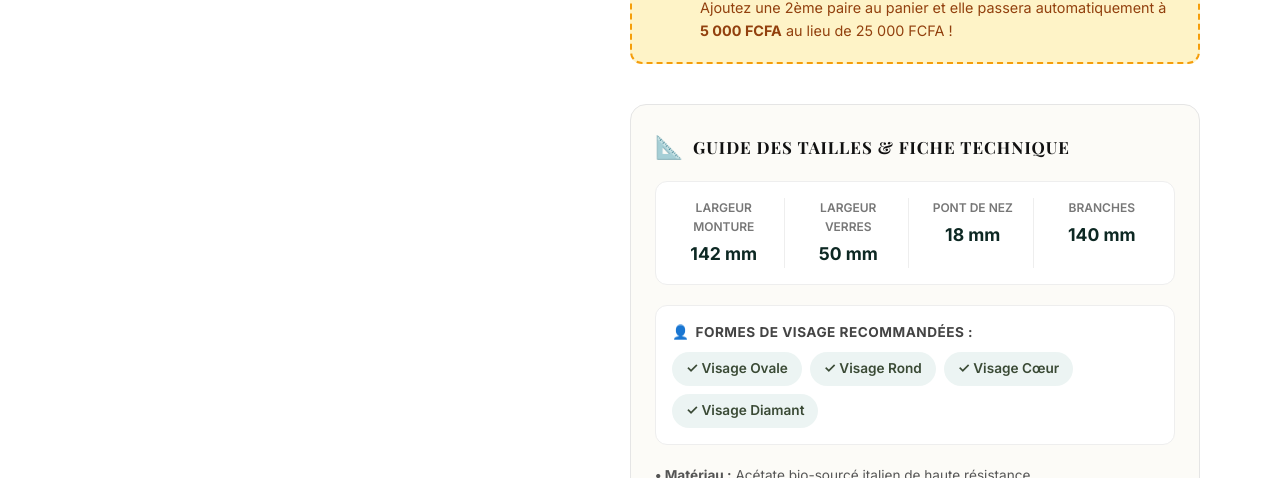
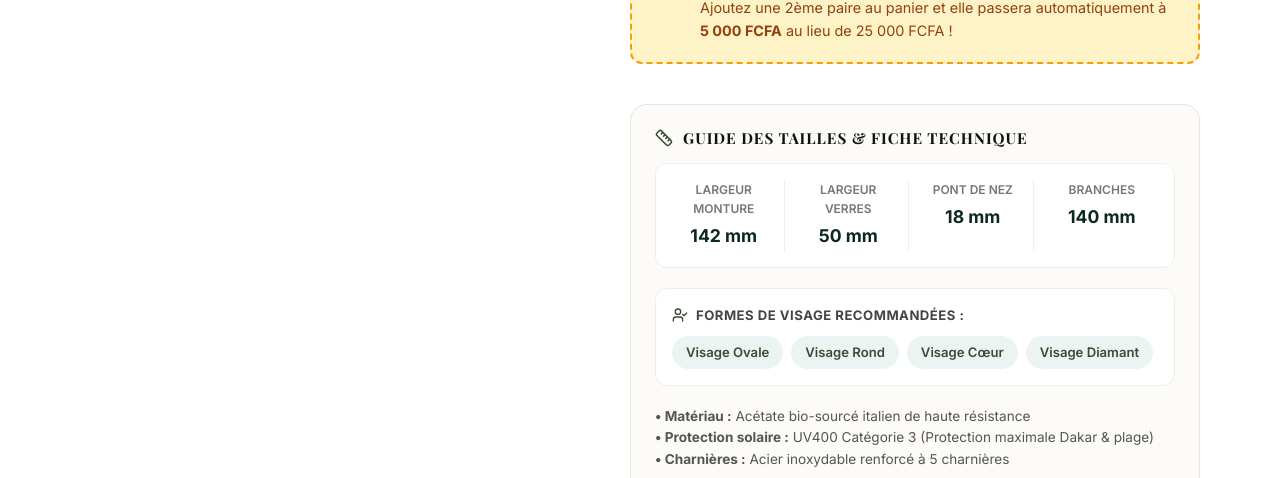
Before and after one commit to mactar27/KAI_SUN, a React (Vite) app: page /product/NDL8298 in a window 1280 px wide. Shown: the part 878-1356 px from the top of the page. Built offline with nearby package versions, Linux system fonts and the light colour scheme; no server answers; a web font is replaced by a local one.

Commit message:
style: replaced all unicode emojis with clean SVG icons and professional luxury typography

```diff
--- a/src/pages/Home.jsx
+++ b/src/pages/Home.jsx
@@ -117,7 +117,7 @@ const VariantSliderCard = ({ group, addToCart }) => {
           to={`/product/${currentProduct.id}`}
           style={{ fontSize: '0.78rem', color: '#c6a664', textDecoration: 'none', fontWeight: 700, display: 'inline-flex', alignItems: 'center', gap: '4px', marginTop: '8px' }}
         >
-          📐 Guide Tailles ({currentProduct.frame_width || (currentProduct.gender === 'homme' ? '146 mm' : '142 mm')}) &rarr;
+          Guide Tailles ({currentProduct.frame_width || (currentProduct.gender === 'homme' ? '146 mm' : '142 mm')}) &rarr;
         </Link>
       </div>
       <div style={{ display: 'flex', justifyContent: 'space-between', alignItems: 'center', marginTop: '16px' }}>
@@ -397,8 +397,8 @@ const Home = () => {
 
             {/* Guide des Tailles & Specs Preview Box on Home Page */}
             <div style={{ background: '#fff', padding: '20px', borderRadius: '16px', border: '1px solid rgba(0,0,0,0.06)', boxShadow: '0 8px 24px rgba(0,0,0,0.04)' }}>
-              <div style={{ fontSize: '0.9rem', fontWeight: 700, color: 'var(--kaia-green)', marginBottom: '10px', display: 'flex', alignItems: 'center', gap: '8px' }}>
-                📐 <strong>Guide des Tailles & Précision Optique :</strong>
+              <div style={{ fontSize: '0.85rem', fontWeight: 700, color: 'var(--kaia-green)', marginBottom: '10px', textTransform: 'uppercase', letterSpacing: '0.05em' }}>
+                Guide des Tailles & Précision Optique :
               </div>
               <div style={{ display: 'grid', gridTemplateColumns: '1fr 1fr', gap: '10px', fontSize: '0.82rem', color: '#555', marginBottom: '14px' }}>
                 <div>• Largeur monture : <strong>142 à 146 mm</strong></div>
@@ -407,7 +407,7 @@ const Home = () => {
                 <div>• Adaptabilité : <strong>Tous Visages</strong></div>
               </div>
               <a href="#collection" style={{ fontSize: '0.78rem', fontWeight: 700, color: '#c6a664', textDecoration: 'none', letterSpacing: '0.08em', textTransform: 'uppercase' }}>
-                📐 CONSULTER LE GUIDE SUR LES MODÈLES &rarr;
+                CONSULTER LE GUIDE SUR LES MODÈLES &rarr;
               </a>
             </div>
           </div>
--- a/src/pages/ProductDetail.jsx
+++ b/src/pages/ProductDetail.jsx
@@ -2,7 +2,7 @@ import React, { useContext, useEffect, useState } from 'react';
 import { useParams, Link, useNavigate } from 'react-router-dom';
 import { ShopContext } from '../context/ShopContext';
 import { ProductsContext } from '../context/ProductsContext';
-import { ArrowLeft, Check, ZoomIn, X } from 'lucide-react';
+import { ArrowLeft, Check, ZoomIn, X, Ruler, UserCheck, ShieldCheck } from 'lucide-react';
 
 const ProductDetail = () => {
   const { products } = useContext(ProductsContext);
@@ -285,8 +285,8 @@ const ProductDetail = () => {
             {/* GUIDE DES TAILLES & FICHE TECHNIQUE */}
             <div style={{ marginTop: '32px', marginBottom: '32px', background: '#fcfbf7', border: '1px solid #e5e5e5', borderRadius: '16px', padding: '24px' }}>
               <div style={{ display: 'flex', alignItems: 'center', gap: '10px', marginBottom: '16px' }}>
-                <span style={{ fontSize: '1.4rem' }}>📐</span>
-                <h3 style={{ margin: 0, fontSize: '1.05rem', fontWeight: 700, textTransform: 'uppercase', letterSpacing: '1px', color: '#111' }}>
+                <Ruler size={18} style={{ color: '#3a4a35' }} />
+                <h3 style={{ margin: 0, fontSize: '0.95rem', fontWeight: 700, textTransform: 'uppercase', letterSpacing: '1px', color: '#111' }}>
                   Guide des Tailles & Fiche Technique
                 </h3>
               </div>
@@ -321,8 +321,8 @@ const ProductDetail = () => {
 
               {/* Recommended Face Shapes */}
               <div style={{ background: '#fff', padding: '16px', borderRadius: '12px', border: '1px solid #eee', marginBottom: '20px' }}>
-                <div style={{ fontSize: '0.85rem', fontWeight: 700, textTransform: 'uppercase', letterSpacing: '0.5px', color: '#444', marginBottom: '8px', display: 'flex', alignItems: 'center', gap: '6px' }}>
-                  <span>👤</span> Formes de Visage Recommandées :
+                <div style={{ fontSize: '0.82rem', fontWeight: 700, textTransform: 'uppercase', letterSpacing: '0.5px', color: '#444', marginBottom: '10px', display: 'flex', alignItems: 'center', gap: '8px' }}>
+                  <UserCheck size={16} style={{ color: '#3a4a35' }} /> Formes de Visage Recommandées :
                 </div>
                 <div style={{ display: 'flex', gap: '8px', flexWrap: 'wrap' }}>
                   {(product.face_shapes
@@ -333,8 +333,8 @@ const ProductDetail = () => {
                         ? ['Ovale', 'Carré', 'Rectangulaire']
                         : ['Tous Visages', 'Ovale', 'Rond', 'Carré'])
                   ).map((shape, idx) => (
-                    <span key={idx} style={{ background: 'rgba(102, 165, 155, 0.12)', color: '#3a4a35', padding: '6px 14px', borderRadius: '100px', fontSize: '0.85rem', fontWeight: 600 }}>
-                      ✓ Visage {shape}
+                    <span key={idx} style={{ background: 'rgba(102, 165, 155, 0.12)', color: '#3a4a35', padding: '6px 14px', borderRadius: '100px', fontSize: '0.82rem', fontWeight: 600 }}>
+                      Visage {shape}
                     </span>
                   ))}
                 </div>
```
